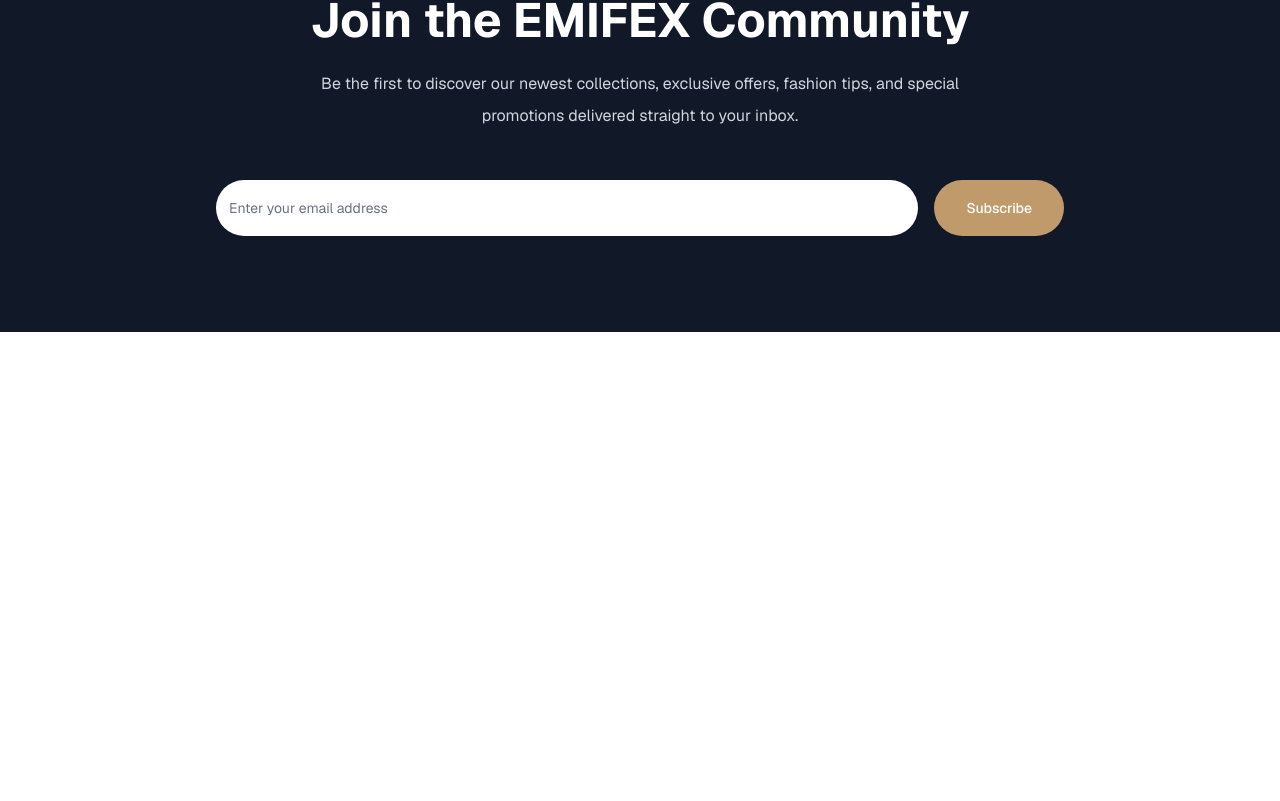
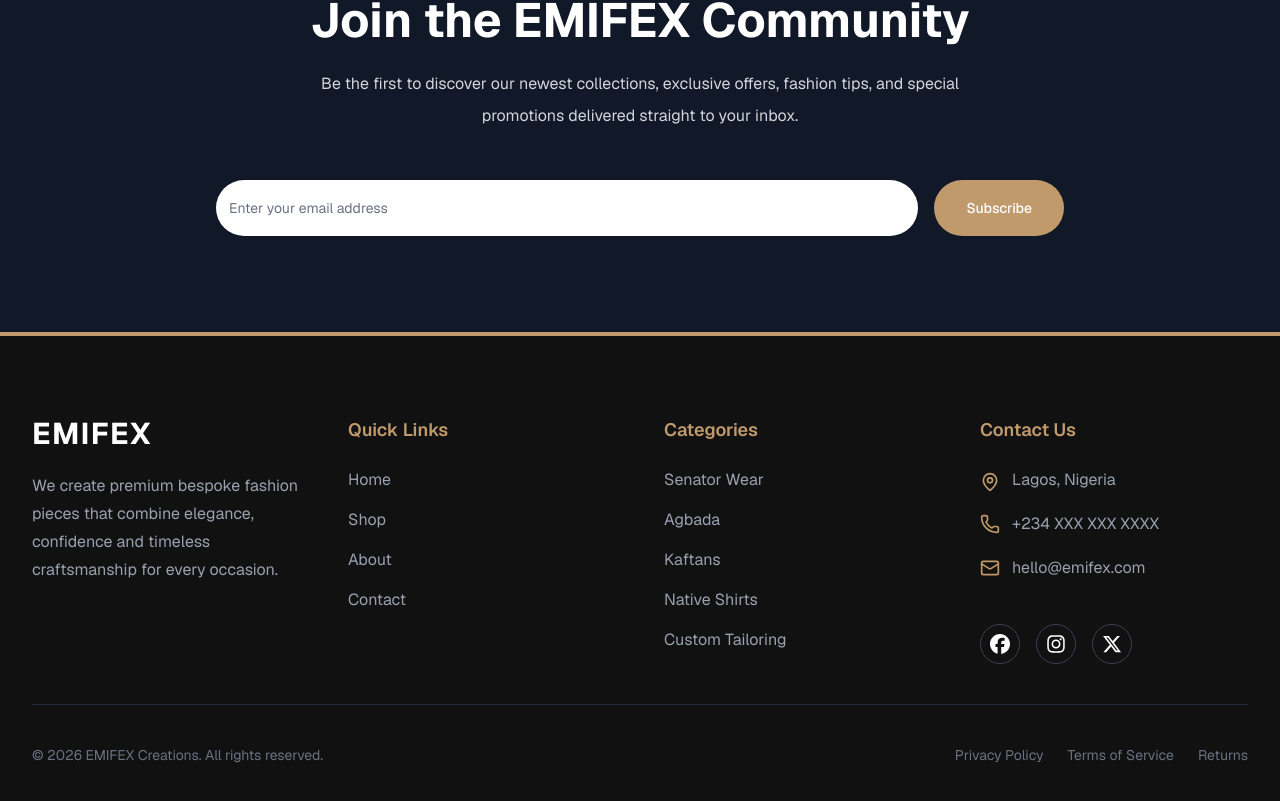
Before and after one commit to Nuelwhiz/Fashion-Ecomerce, a Next.js app in the folder frontend/: page / in a window 1280 px wide. Shown: the part 5594-6395 px from the top of the page. Before the commit the page ends 5926 px from the top, so only its background shows below. Built offline with nearby package versions, Linux system fonts and the light colour scheme.

Commit message:
feat: add Footer component with quick links, categories, and contact information; update layout to include Footer

```diff
--- a/frontend/app/layout.tsx
+++ b/frontend/app/layout.tsx
@@ -1,4 +1,5 @@
 import Header from "@/components/layout/Header";
+import Footer from "@/components/layout/Footer/Footer";
 
 
 
@@ -19,6 +20,7 @@
       <body>
         <Header />
         {children}
+        <Footer/>
       </body>
     </html>
   );
--- /dev/null
+++ b/frontend/components/layout/Footer/Footer.tsx
@@ -0,0 +1,170 @@
+"use client";
+
+import Link from "next/link";
+import {
+  /* Facebook,
+  Instagram,
+  Twitter, */
+  Mail,
+  Phone,
+  MapPin,
+} from "lucide-react";
+
+import { FaFacebook, FaInstagram, FaXTwitter } from "react-icons/fa6";
+
+export default function Footer() {
+  const quickLinks = [
+    { name: "Home", href: "/" },
+    { name: "Shop", href: "/shop" },
+    { name: "About", href: "/about" },
+    { name: "Contact", href: "/contact" },
+  ];
+
+  const categories = [
+    "Senator Wear",
+    "Agbada",
+    "Kaftans",
+    "Native Shirts",
+    "Custom Tailoring",
+  ];
+
+  return (
+    <footer className="bg-[#111111] text-white">
+      {/* Gold Top Border */}
+      <div className="h-1 w-full bg-[#C19A6B]" />
+
+      <div className="mx-auto max-w-7xl px-6 py-20 lg:px-8">
+        <div className="grid grid-cols-1 gap-12 sm:grid-cols-2 xl:grid-cols-4">
+          {/* Brand */}
+          <div>
+            <h2 className="text-3xl font-bold tracking-wider">EMIFEX</h2>
+
+            <p className="mt-5 max-w-sm leading-7 text-gray-400">
+              We create premium bespoke fashion pieces that combine elegance,
+              confidence and timeless craftsmanship for every occasion.
+            </p>
+          </div>
+
+          {/* Quick Links */}
+          <div>
+            <h3 className="mb-6 text-lg font-semibold text-[#C19A6B]">
+              Quick Links
+            </h3>
+
+            <ul className="space-y-4">
+              {quickLinks.map((link) => (
+                <li key={link.name}>
+                  <Link
+                    href={link.href}
+                    className="text-gray-400 transition-colors duration-300 hover:text-[#C19A6B]"
+                  >
+                    {link.name}
+                  </Link>
+                </li>
+              ))}
+            </ul>
+          </div>
+
+          {/* Categories */}
+          <div>
+            <h3 className="mb-6 text-lg font-semibold text-[#C19A6B]">
+              Categories
+            </h3>
+
+            <ul className="space-y-4 text-gray-400">
+              {categories.map((category) => (
+                <li
+                  key={category}
+                  className="transition-colors duration-300 hover:text-[#C19A6B] cursor-pointer"
+                >
+                  {category}
+                </li>
+              ))}
+            </ul>
+          </div>
+
+          {/* Contact */}
+          <div>
+            <h3 className="mb-6 text-lg font-semibold text-[#C19A6B]">
+              Contact Us
+            </h3>
+
+            <div className="space-y-5">
+              <div className="flex items-start gap-3">
+                <MapPin className="mt-1 h-5 w-5 text-[#C19A6B]" />
+                <span className="text-gray-400">Lagos, Nigeria</span>
+              </div>
+
+              <div className="flex items-center gap-3">
+                <Phone className="h-5 w-5 text-[#C19A6B]" />
+                <span className="text-gray-400">+234 XXX XXX XXXX</span>
+              </div>
+
+              <div className="flex items-center gap-3">
+                <Mail className="h-5 w-5 text-[#C19A6B]" />
+                <span className="text-gray-400">hello@emifex.com</span>
+              </div>
+
+              {/* Social Icons */}
+              <div className="flex gap-4 pt-6">
+                <Link
+                  href="#"
+                  className="flex h-10 w-10 items-center justify-center rounded-full border border-gray-700 transition-all duration-300 hover:border-[#C19A6B] hover:bg-[#C19A6B] hover:text-black"
+                >
+                  <FaFacebook className="h-5 w-5" />
+                </Link>
+
+                <Link
+                  href="#"
+                  className="flex h-10 w-10 items-center justify-center rounded-full border border-gray-700 transition-all duration-300 hover:border-[#C19A6B] hover:bg-[#C19A6B] hover:text-black"
+                >
+                  <FaInstagram className="h-5 w-5" />
+                </Link>
+
+                <Link
+                  href="#"
+                  className="flex h-10 w-10 items-center justify-center rounded-full border border-gray-700 transition-all duration-300 hover:border-[#C19A6B] hover:bg-[#C19A6B] hover:text-black"
+                >
+                  <FaXTwitter className="h-5 w-5" />
+                </Link>
+              </div>
+            </div>
+          </div>
+        </div>
+
+        {/* Divider */}
+        <div className="my-10 border-t border-gray-800" />
+
+        {/* Bottom Footer */}
+        <div className="flex flex-col items-center justify-between gap-4 text-center text-sm text-gray-500 md:flex-row">
+          <p>
+            © {new Date().getFullYear()} EMIFEX Creations. All rights reserved.
+          </p>
+
+          <div className="flex flex-wrap items-center justify-center gap-6">
+            <Link
+              href="/privacy"
+              className="hover:text-[#C19A6B] transition-colors"
+            >
+              Privacy Policy
+            </Link>
+
+            <Link
+              href="/terms"
+              className="hover:text-[#C19A6B] transition-colors"
+            >
+              Terms of Service
+            </Link>
+
+            <Link
+              href="/returns"
+              className="hover:text-[#C19A6B] transition-colors"
+            >
+              Returns
+            </Link>
+          </div>
+        </div>
+      </div>
+    </footer>
+  );
+}
--- a/frontend/package.json
+++ b/frontend/package.json
@@ -18,6 +18,7 @@
     "next": "16.2.11",
     "react": "19.2.4",
     "react-dom": "19.2.4",
+    "react-icons": "^5.7.0",
     "shadcn": "^4.16.0",
     "tailwind-merge": "^3.6.0",
     "tw-animate-css": "^1.4.0"
```
Also changed, not shown: 1 other file (tests, documents, lock files or other folders).
